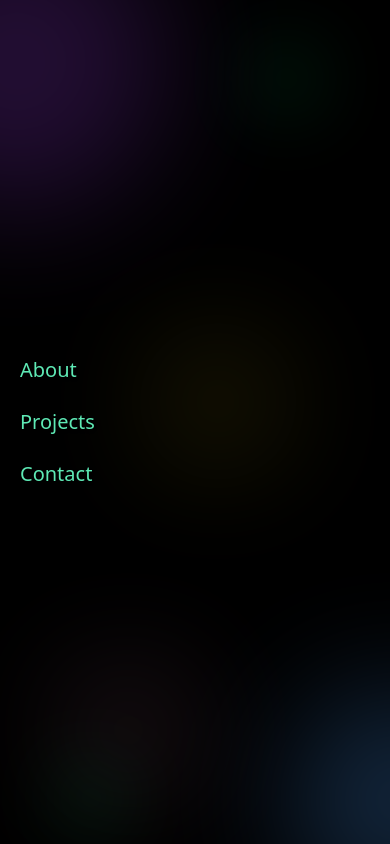
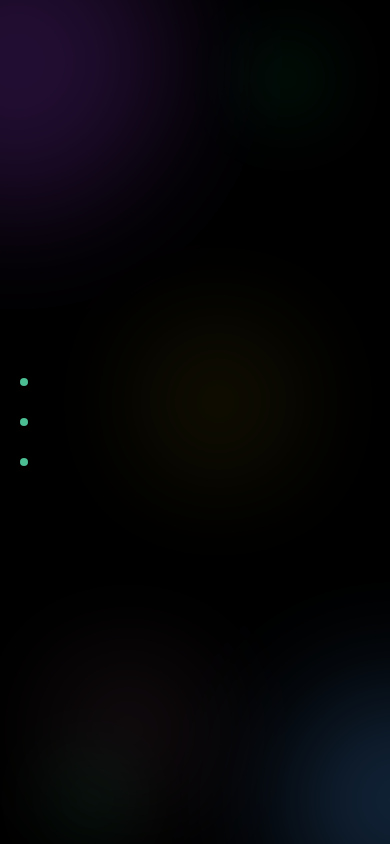
Before and after one commit to Suyash-4/Personal-Webpage, a React (Vite) app: page / in a window 390 px wide. Built offline with nearby package versions, Linux system fonts and the light colour scheme.

Commit message:
some navbar modifications

```diff
--- a/package.json
+++ b/package.json
@@ -12,7 +12,7 @@
   "dependencies": {
     "@tailwindcss/vite": "^4.1.11",
     "lenis": "^1.3.4",
-    "motion": "^12.23.3",
+    "motion": "^12.23.22",
     "react": "^19.1.0",
     "react-dom": "^19.1.0",
     "react-icons": "^5.5.0",
--- a/src/pages/Nav.jsx
+++ b/src/pages/Nav.jsx
@@ -1,8 +1,46 @@
-import React from "react";
+/* eslint-disable */
+import React, { useEffect, useState } from "react";
+import { motion, AnimatePresence } from "framer-motion";
+
 const Nav = () => {
-  return (
-    <>
-      <nav className="fixed z-10 top-1/2 -translate-y-1/2 left-0 pl-5">
+  const [onMobile, setOnMobile] = useState(false);
+  const [menuOpen, setMenuOpen] = useState(false);
+  useEffect(() => {
+    const checkScreenSize = () => {
+      setOnMobile(window.innerWidth <= 768);
+    };
+
+    checkScreenSize();
+    window.addEventListener("resize", checkScreenSize);
+    return () => window.removeEventListener("resize", checkScreenSize);
+  }, []);
+
+  const fadeVariants = {
+    hidden: { opacity: 0, scale: 0.95, y: 20 },
+    visible: { opacity: 1, scale: 1, y: 0, transition: { duration: 0.4 } },
+    exit: { opacity: 0, scale: 0.9, y: -20, transition: { duration: 0.4 } },
+  };
+
+  const dotVariants = {
+    animate: {
+      opacity: [0.5, 0.8, 0.5],
+      transition: {
+        duration: 1,
+        repeat: Infinity,
+        repeatType: "loop",
+      },
+    },
+  };
+  const DotsComponent = () => (
+    <div className="gap-8 flex flex-col">
+      <div className="w-2 h-2 bg-emerald-300 rounded-full animate-pulse"></div>
+      <div className="w-2 h-2 bg-emerald-300 rounded-full animate-pulse"></div>
+      <div className="w-2 h-2 bg-emerald-300 rounded-full animate-pulse"></div>
+    </div>
+  );
+
+  const NavbarComponent = () => (
+    <nav>
       <div
         id="container"
         className="flex flex-col items-center justify-center w-auto"
@@ -22,7 +60,56 @@ const Nav = () => {
         </div>
       </div>
     </nav>
+  );
+
+  return (
+    <AnimatePresence mode="wait">
+      {onMobile && !menuOpen && (
+        <motion.div
+          key="dots"
+          className="fixed z-10 top-1/2 -translate-y-1/2 left-5 cursor-pointer"
+          initial={{ opacity: 0 }}
+          animate={{ opacity: 1 }}
+          exit={{ opacity: 0 }}
+          onClick={() => setMenuOpen(true)}
+        >
+          <DotsComponent />
+        </motion.div>
+      )}
+
+      {onMobile && menuOpen && (
+        <>
+          <div
+            className="fixed inset-0 z-0"
+            onClick={() => setMenuOpen(false)}
+          />
+
+          <motion.div
+            key="mobileMenu"
+            className="fixed z-10 top-1/2 left-5 -translate-y-1/2"
+            initial={{ opacity: 0, y: -20 }}
+            animate={{ opacity: 1, y: 0 }}
+            exit={{ opacity: 0, y: -20 }}
+            transition={{ duration: 0.3 }}
+          >
+            <NavbarComponent />
+          </motion.div>
         </>
+      )}
+
+      {!onMobile && (
+        <motion.div
+          key="navbar"
+          className="fixed z-10 top-1/2 -translate-y-1/2 left-0 pl-5"
+          variants={fadeVariants}
+          initial="hidden"
+          animate="visible"
+          exit="exit"
+        >
+          <NavbarComponent />
+        </motion.div>
+      )}
+    </AnimatePresence>
   );
 };
 
```
Also changed, not shown: 1 other file (tests, documents, lock files or other folders). Lines whose indentation alone changed are shown as unchanged.
